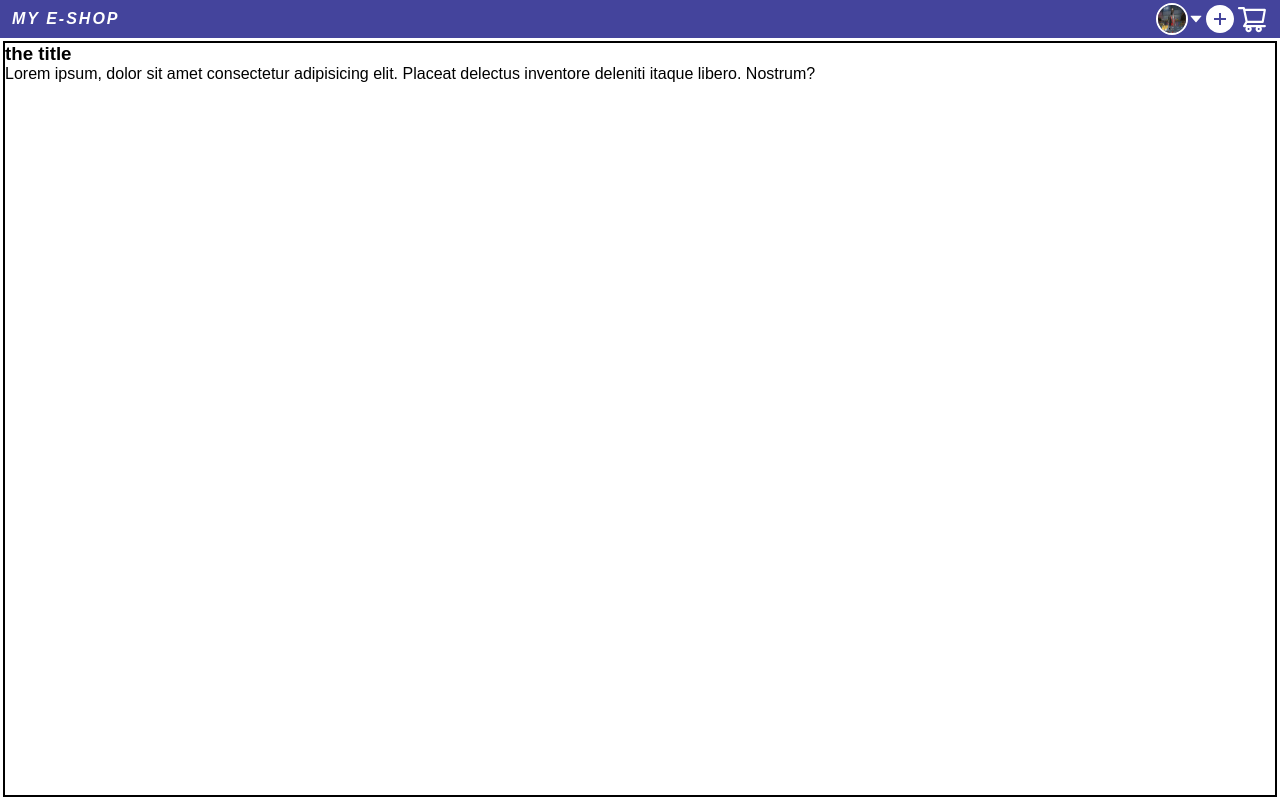
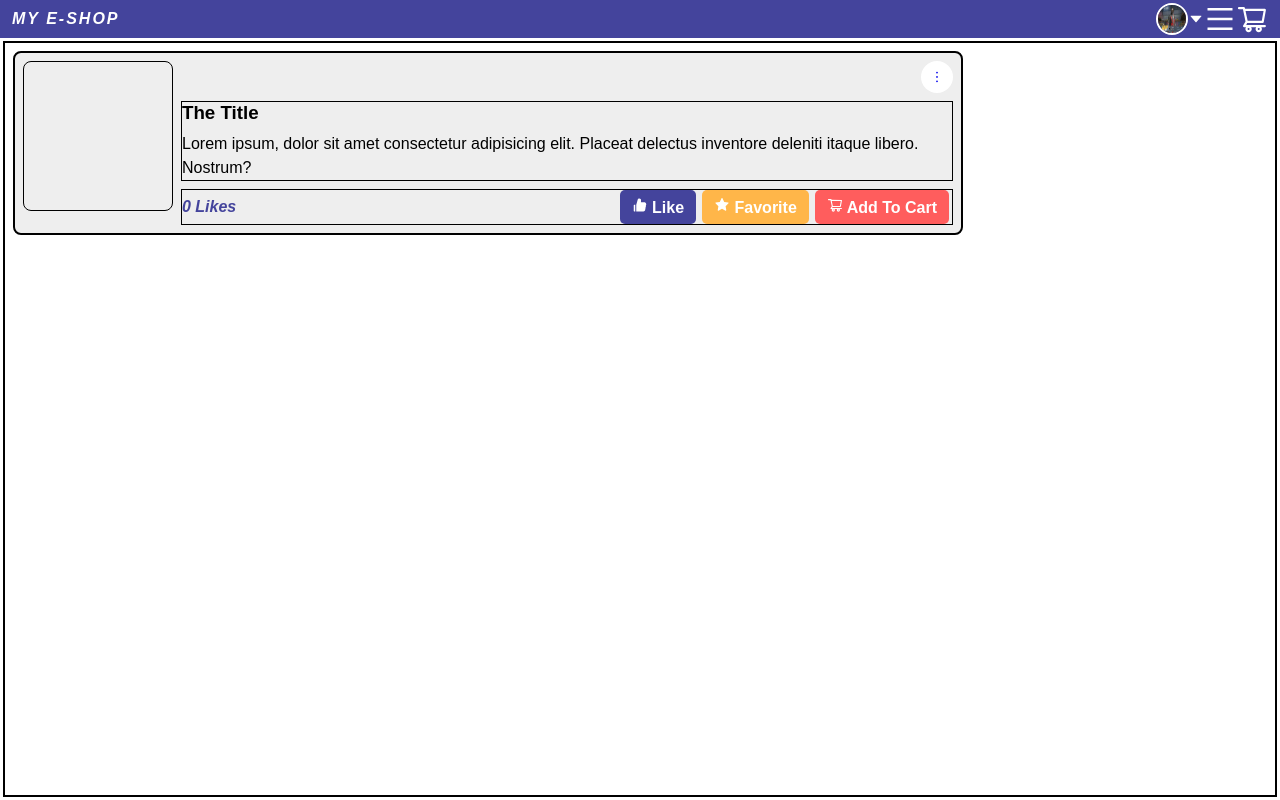
Before and after one commit to chineduogada/learning_react_hooks, a React (Create React App) app: page / in a window 1280 px wide. Built offline with nearby package versions, Linux system fonts and the light colour scheme.

Commit message:
create product component, style, fixes from previous version

```diff
--- a/src/components/Button/Button.jsx
+++ b/src/components/Button/Button.jsx
@@ -2,9 +2,19 @@ import React from "react";
 import "./Button.scss";
 import { PropTypes } from "prop-types";
 
-export default function Button({ label, ...rest }) {
+export default function Button({ label, primary, danger, warning, ...rest }) {
+  const getClassName = () => {
+    let className = "button";
+
+    if (primary) className += " button--primary";
+    if (warning) className += " button--warning";
+    if (danger) className += " button--danger";
+
+    return className;
+  };
+
   return (
-    <button className="button" {...rest}>
+    <button className={getClassName()} {...rest}>
       {label}
     </button>
   );
--- a/src/components/Button/Button.scss
+++ b/src/components/Button/Button.scss
@@ -1,11 +1,33 @@
 .button {
-  background: var(--primary-color);
+  background: var(--text-soft-color);
   color: var(--text-inverse-color);
   text-transform: capitalize;
   font-size: var(--base-size);
+  font-weight: bold;
+  cursor: pointer;
 
-  padding: 0.75rem 1.125rem;
+  padding: 7px 12px;
 
-  border: 0;
-  border-radius: 3rem;
+  border: none;
+  outline: none;
+  border-radius: 5px;
+  margin: 0 3px;
+
+  transform: scale(1);
+  transition: var(--transition);
+
+  &:hover,
+  &:focus {
+    transform: scale(0.9);
+  }
+
+  &--primary {
+    background: var(--primary-color);
+  }
+  &--warning {
+    background: var(--warning-color);
+  }
+  &--danger {
+    background: var(--danger-color);
+  }
 }
--- a/src/components/Layout/Layout.scss
+++ b/src/components/Layout/Layout.scss
@@ -9,6 +9,7 @@
       flex: 1 0;
 
       margin: 0.1875rem;
+      padding: var(--base-half-size);
       border: 2px solid;
     }
   }
--- a/src/components/Navbar/Navbar.jsx
+++ b/src/components/Navbar/Navbar.jsx
@@ -1,6 +1,6 @@
 import React, { useContext } from "react";
 import "./Navbar.scss";
-import { AiFillPlusCircle, AiOutlineShoppingCart } from "react-icons/ai";
+import { AiOutlineShoppingCart, AiOutlineMenu } from "react-icons/ai";
 import Brand from "./../Brand/Brand";
 import Avatar from "../Avatar/Avatar";
 import { appContext } from "./../../appContext";
@@ -22,10 +22,7 @@ export default function Navbar() {
         <li className="navbar__item">
           <Avatar />
 
-          <AiFillPlusCircle
-            className="navbar__icon"
-            onClick={handleAsideToggle}
-          />
+          <AiOutlineMenu className="navbar__icon" onClick={handleAsideToggle} />
           <AiOutlineShoppingCart className="navbar__icon" />
         </li>
       </ul>
--- a/src/components/Product/Product.jsx
+++ b/src/components/Product/Product.jsx
@@ -1,14 +1,64 @@
 import React from "react";
+import "./Product.scss";
+import Button from "../Button/Button";
+import {
+  AiFillLike,
+  AiOutlineShoppingCart,
+  AiFillStar,
+  AiOutlineMore
+} from "react-icons/ai";
 
 export default function Product() {
   return (
-    <div className="product">
+    <article className="product">
       <div className="product__img-wrapper"></div>
-      <h3 className="product__title">the title</h3>
-      <p className="product__body">
-        Lorem ipsum, dolor sit amet consectetur adipisicing elit. Placeat
-        delectus inventore deleniti itaque libero. Nostrum?
-      </p>
-    </div>
+
+      <div className="product__body">
+        <div className="product__nav">
+          <a href="/" className="product__nav-icon">
+            <AiOutlineMore />
+          </a>
+        </div>
+
+        <div className="product__content">
+          <h3 className="product__title">the title</h3>
+          <p className="product__paragraph">
+            Lorem ipsum, dolor sit amet consectetur adipisicing elit. Placeat
+            delectus inventore deleniti itaque libero. Nostrum?
+          </p>
+        </div>
+
+        <div className="product__buttons">
+          <span className="product__like-status">0 likes</span>
+
+          <div>
+            <Button
+              primary
+              label={
+                <span>
+                  <AiFillLike /> Like
+                </span>
+              }
+            />
+            <Button
+              warning
+              label={
+                <span>
+                  <AiFillStar /> favorite
+                </span>
+              }
+            />
+            <Button
+              danger
+              label={
+                <span>
+                  <AiOutlineShoppingCart /> add to cart
+                </span>
+              }
+            />
+          </div>
+        </div>
+      </div>
+    </article>
   );
 }
--- /dev/null
+++ b/src/components/Product/Product.scss
@@ -0,0 +1,69 @@
+.product {
+  display: flex;
+  width: fit-content;
+  max-width: 950px;
+
+  border: 2px solid;
+  padding: var(--base-half-size);
+
+  &__img-wrapper {
+    min-width: 150px;
+    height: 150px;
+    border: 1px solid;
+    border-radius: var(--base-half-size);
+    overflow: hidden;
+    margin-right: var(--base-half-size);
+  }
+
+  &__body {
+    display: flex;
+    flex-direction: column;
+    justify-content: space-between;
+  }
+
+  &__nav {
+    display: flex;
+    margin-bottom: var(--base-half-size);
+    justify-content: flex-end;
+  }
+  &__nav-icon {
+    width: var(--base-double-size);
+    height: var(--base-double-size);
+    border-radius: 50%;
+    background: var(--text-inverse-color);
+
+    display: flex;
+    align-items: center;
+    justify-content: center;
+
+    text-decoration: none;
+  }
+
+  &__content {
+    margin-bottom: var(--base-half-size);
+    border: 1px solid;
+  }
+
+  &__title {
+    margin-bottom: var(--base-half-size);
+    text-transform: capitalize;
+  }
+
+  &__paragraph {
+    line-height: 1.5;
+  }
+
+  &__buttons {
+    border: 1px solid;
+    display: flex;
+    justify-content: space-between;
+    align-items: center;
+  }
+
+  &__like-status {
+    color: var(--primary-color);
+    font-weight: bold;
+    text-transform: capitalize;
+    font-style: italic;
+  }
+}
--- a/src/index.scss
+++ b/src/index.scss
@@ -9,7 +9,8 @@ html {
   --primary-color: #44449c;
   --primary-light-color: #d6d6ff;
   --primary-dark-color: #1d1d41;
-  --assent-color: #ff5d5d;
+  --warning-color: #ffb649;
+  --danger-color: #ff5d5d;
   --text-color: #333;
   --text-inverse-color: #fff;
   --text-soft-color: rgba(51, 51, 51, 0.3);
@@ -27,6 +28,9 @@ html {
   --font-fam-1: Arial, Helvetica, sans-serif;
   --font-fam-2: Impact, Haettenschweiler, "Arial Narrow Bold", sans-serif;
   // end of font families
+
+  // transition
+  --transition: 1s ease;
 }
 
 body {
```
